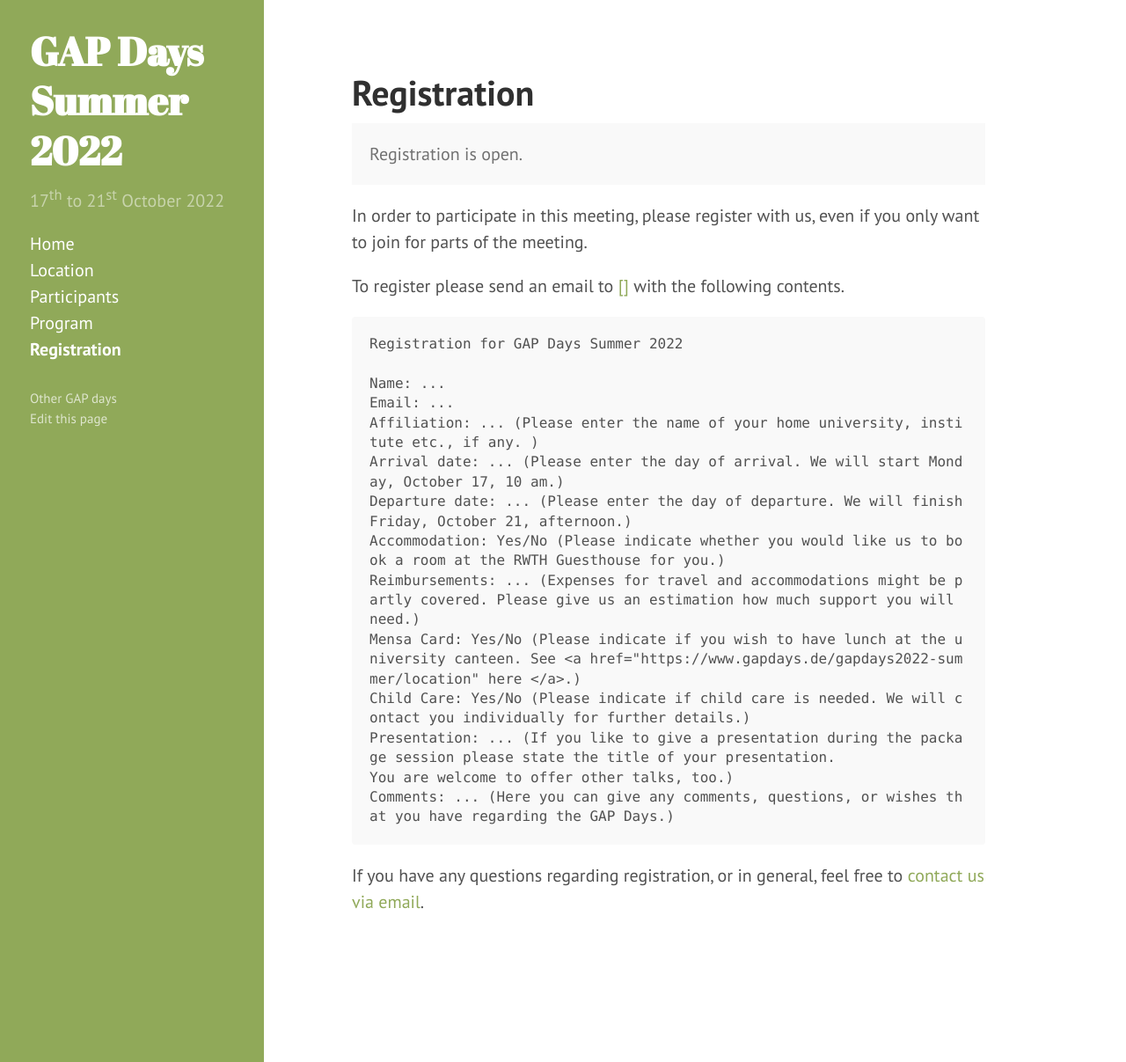
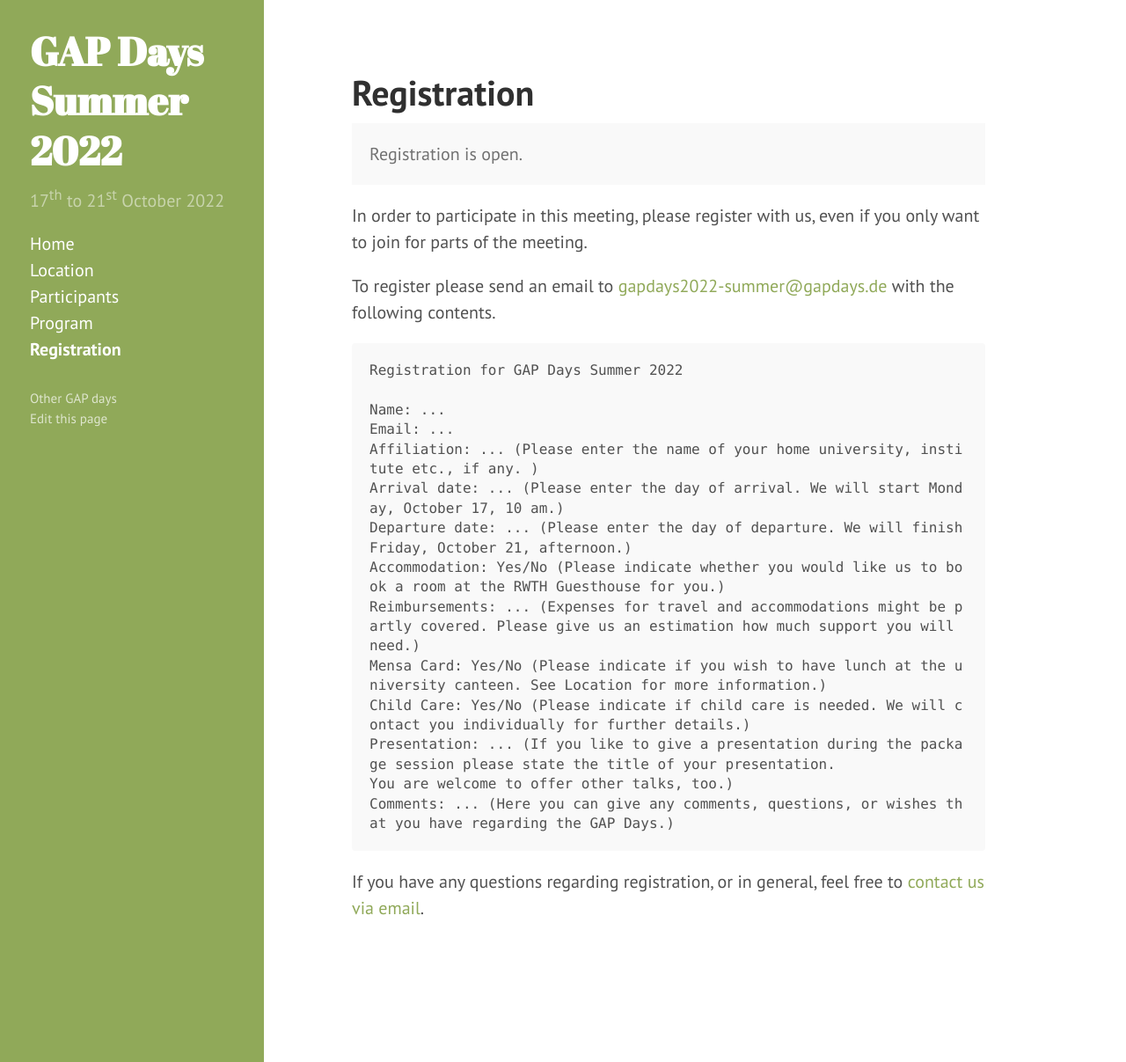
Before and after one commit to jazzcat/gapdays2022-summer, a Jekyll site: the page built from registration.md, in a window 1280 px wide and 1207 px high. Shown: the whole window at 88% size. Built offline with Jekyll 4.4.1, drawn with Linux system fonts in a browser that asks for light colours.

Commit message:
Update registration.md

```diff
--- a/registration.md
+++ b/registration.md
@@ -28,8 +28,7 @@ Arrival date: ... (Please enter the day of arrival. We will start Monday, Octobe
 Departure date: ... (Please enter the day of departure. We will finish Friday, October 21, afternoon.)
 Accommodation: Yes/No (Please indicate whether you would like us to book a room at the RWTH Guesthouse for you.)
 Reimbursements: ... (Expenses for travel and accommodations might be partly covered. Please give us an estimation how much support you will need.)
-Mensa Card: Yes/No (Please indicate if you wish to have lunch at the university canteen. See <a href="{{ site.url }}{{ site.baseurl
-    }}/location" here </a>.)
+Mensa Card: Yes/No (Please indicate if you wish to have lunch at the university canteen. See Location for more information.)
 Child Care: Yes/No (Please indicate if child care is needed. We will contact you individually for further details.)
 Presentation: ... (If you like to give a presentation during the package session please state the title of your presentation.
 You are welcome to offer other talks, too.)
```
Also changed, not shown: other parts of registration.md (+1 -1 lines).
